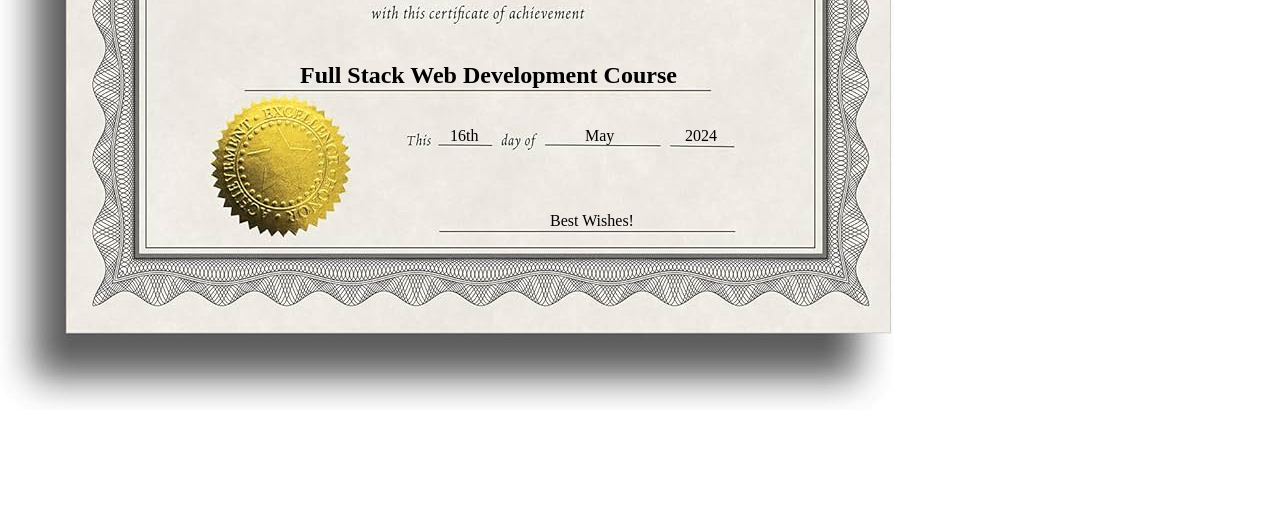
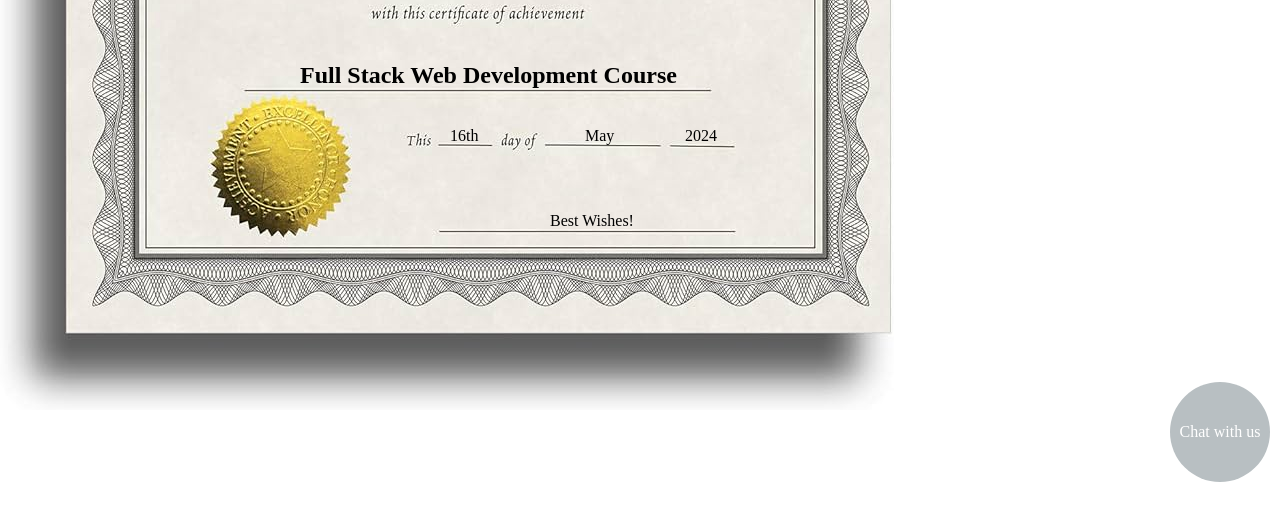
Before and after one commit to Kumudshrestha/css, a plain HTML site: page certificate/index.html in a window 1280 px wide. Shown: the part 308-828 px from the top of the page. Before the commit the page ends 800 px from the top, so only its background shows below. Drawn offline with Linux system fonts and the light colour scheme.

Commit message:
certificate

```diff
--- a/certificate/index.html
+++ b/certificate/index.html
@@ -22,5 +22,9 @@
 
         <p class="thank">Best Wishes!</p>
     </div>
+
+    <div class="chat">
+        <p>Chat with us</p>
+    </div>
 </body>
 </html>
--- a/certificate/style.css
+++ b/certificate/style.css
@@ -5,6 +5,7 @@
 
 .certificate {
     position: relative;
+    height: 10000px;
 }
 
 .name {
@@ -42,3 +43,17 @@
     top: 520px;
     left: 550px;
 }
+
+.chat {
+    height: 100px;
+    width: 100px;
+    background-color:rgb(184, 191, 194);
+    position: fixed;
+    right: 10px;
+    bottom: 10px;
+    border-radius: 50%;
+    display: flex;
+    justify-content: center;
+    align-items: center;
+    color: white;
+}
--- a/day 11/style.css
+++ b/day 11/style.css
@@ -67,6 +67,8 @@
     justify-content: space-between;
     padding-top: 16px;
     padding-bottom: 16px;
+    position: sticky;
+    top: 0;
 }
 
 .logo {
```
